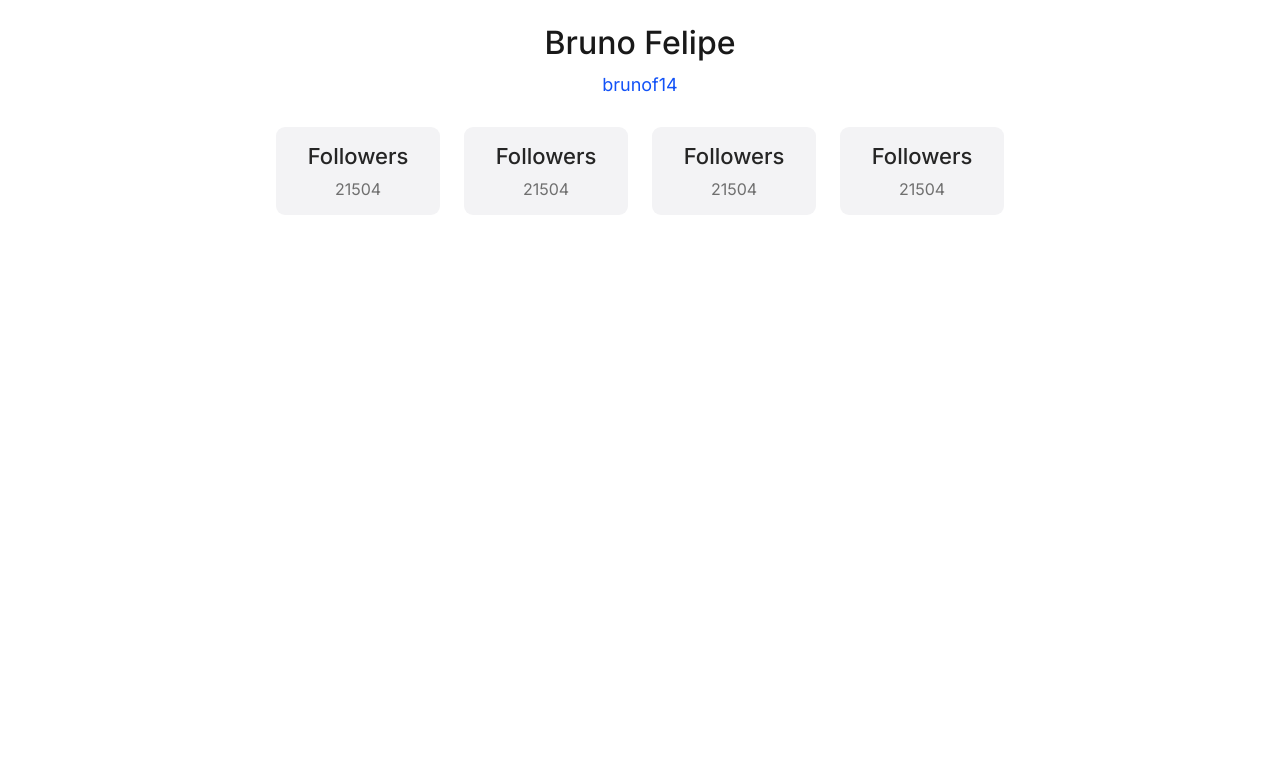
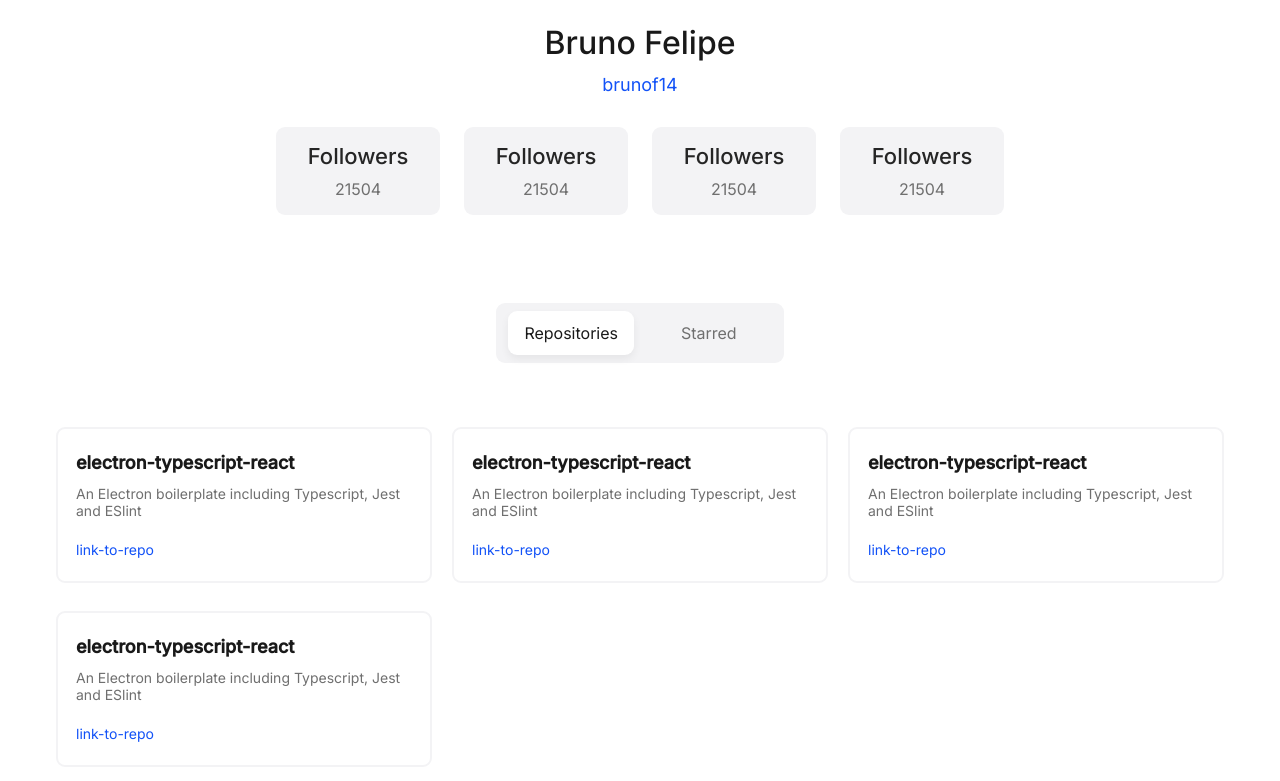
Before and after one commit to brunof14/github-explore, a React (Create React App) app: page / in a window 1280 px wide. Shown: the part 289-1070 px from the top of the page. Before the commit the page ends 800 px from the top, so only its background shows below. Built offline with nearby package versions, Linux system fonts and the light colour scheme.

Commit message:
feat: add component repositories with static data

```diff
--- a/src/App.js
+++ b/src/App.js
@@ -1,11 +1,13 @@
 import { Header } from "./components/Header";
 import { Profile } from "./components/Profile";
+import { Repositories } from "./components/Repositories";
 
 function App() {
   return (
     <div className="container">
       <Header />
       <Profile />
+      <Repositories />
     </div>
   );
 }
--- /dev/null
+++ b/src/components/Repositories/index.js
@@ -0,0 +1,56 @@
+import { useState } from "react";
+import * as S from "./styles";
+export function Repositories() {
+  const [typeRepositoryView, setTypeRepositoryView] = useState("repository");
+
+  function handleSwitchTo(typeToView) {
+    return () => {
+      if (typeToView === typeRepositoryView) return;
+      setTypeRepositoryView(typeToView);
+    };
+  }
+
+  return (
+    <S.Wrapper>
+      <S.SwitchTabsWrapper>
+        <S.SwitchTabs>
+          <S.Tab
+            active={typeRepositoryView === "repository"}
+            onClick={handleSwitchTo("repository")}
+          >
+            Repositories
+          </S.Tab>
+          <S.Tab
+            active={typeRepositoryView === "starred"}
+            onClick={handleSwitchTo("starred")}
+          >
+            Starred
+          </S.Tab>
+        </S.SwitchTabs>
+      </S.SwitchTabsWrapper>
+
+      <S.Repositories>
+        <article>
+          <h2>electron-typescript-react</h2>
+          <p>An Electron boilerplate including Typescript, Jest and ESlint</p>
+          <S.Link>link-to-repo</S.Link>
+        </article>
+        <article>
+          <h2>electron-typescript-react</h2>
+          <p>An Electron boilerplate including Typescript, Jest and ESlint</p>
+          <S.Link>link-to-repo</S.Link>
+        </article>
+        <article>
+          <h2>electron-typescript-react</h2>
+          <p>An Electron boilerplate including Typescript, Jest and ESlint</p>
+          <S.Link>link-to-repo</S.Link>
+        </article>
+        <article>
+          <h2>electron-typescript-react</h2>
+          <p>An Electron boilerplate including Typescript, Jest and ESlint</p>
+          <S.Link>link-to-repo</S.Link>
+        </article>
+      </S.Repositories>
+    </S.Wrapper>
+  );
+}
--- /dev/null
+++ b/src/components/Repositories/styles.js
@@ -0,0 +1,87 @@
+import styled, { css } from "styled-components";
+import { Link as LinkBase } from "../../styles/Link";
+
+export const Wrapper = styled.section`
+  padding: 6.4rem 0;
+`;
+
+export const Tab = styled.button`
+  padding: 1.2rem 1.6rem;
+  border: none;
+  background-color: transparent;
+  border-radius: var(--border-radius);
+
+  font-size: 1.6rem;
+  text-align: center;
+  color: var(--gray-600);
+
+  transition: color var(--transition-time),
+    background-color var(--transition-time);
+
+  ${(props) =>
+    props.active
+      ? css`
+          box-shadow: 0 4px 8px rgba(0, 0, 0, 0.06);
+          background-color: var(--white);
+          color: var(--gray-950);
+        `
+      : css`
+          &:hover {
+            color: var(--gray-950);
+            background-color: var(--white);
+          }
+        `}
+`;
+
+export const SwitchTabs = styled.div`
+  border-radius: var(--border-radius);
+  background-color: var(--gray-100);
+  display: grid;
+  grid-template-columns: repeat(2, 1fr);
+  gap: 1.2rem;
+
+  padding: 0.8rem 1.2rem;
+  margin-bottom: 6.4rem;
+`;
+
+export const SwitchTabsWrapper = styled.div`
+  display: flex;
+  justify-content: center;
+`;
+
+export const Repositories = styled.div`
+  display: grid;
+  grid-template-columns: repeat(3, 1fr);
+  gap: 2.8rem 2rem;
+
+  @media (max-width: 920px) {
+    grid-template-columns: repeat(2, 1fr);
+  }
+
+  @media (max-width: 720px) {
+    grid-template-columns: 1fr;
+    gap: 1.6rem;
+  }
+
+  article {
+    border: 2px solid var(--gray-100);
+    border-radius: var(--border-radius);
+    padding: 2.3rem 1.8rem;
+
+    h2 {
+      font-size: 1.8rem;
+      color: var(--gray-950);
+      margin-bottom: 1.2rem;
+    }
+
+    p {
+      font-size: 1.4rem;
+      color: var(--gray-600);
+      margin-bottom: 2.2rem;
+    }
+  }
+`;
+
+export const Link = styled(LinkBase)`
+  font-size: 1.4rem;
+`;
```
